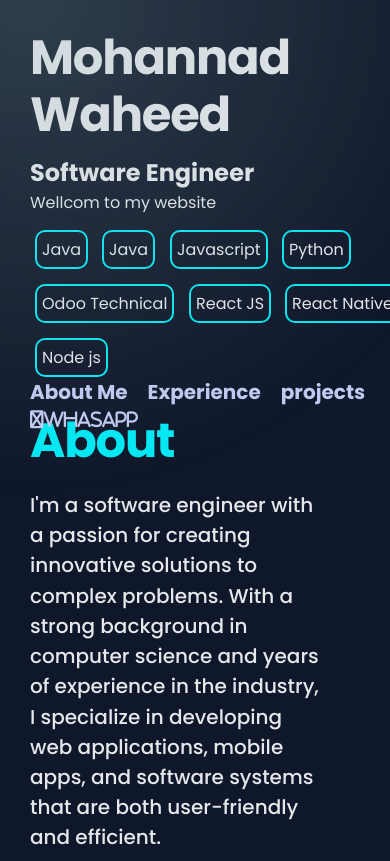
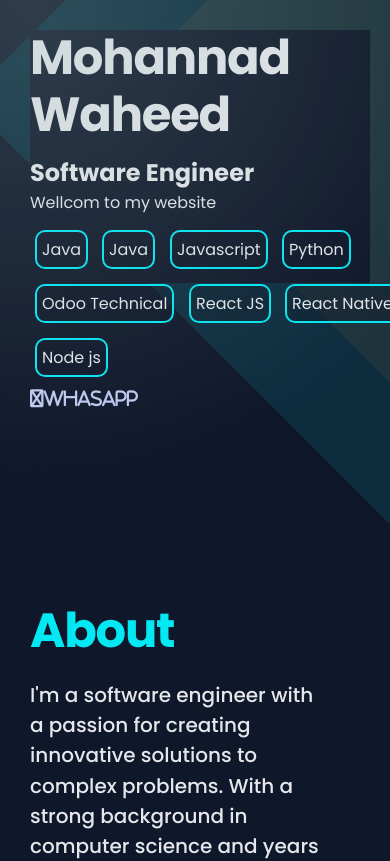
Before and after one commit to mohannadprogrammer/myWebsite, a plain HTML site: page index.html in a window 390 px wide. Shown: the top 861 px of the page. Drawn offline with Linux system fonts and the light colour scheme; a small style sheet from the web is missing.

Commit message:
add wonderfull staff

```diff
--- a/css/style.css
+++ b/css/style.css
@@ -26,6 +26,8 @@ h2{
 
 .me{
     position: sticky;
+    background-color: rgb(15, 23, 42);
+    padding:20px;
     top:100px;
     display: flex;
     min-width: 48%;
@@ -62,11 +64,53 @@ h2{
         transform: scale(1);
     }
     100% {
-        box-shadow: 0 0 30px 5px #03e9f4;
+        box-shadow: 0 0 10px 0px #03e9f4;
         transform: scale(1.05);
     }
 
 }
+/* breaker css */
+.breaker{
+    position: fixed;
+    top: -10px;
+    left: 10px;
+    width: 500px;
+    height: 500px;
+    opacity: 0.8;
+    border-radius: 100%;
+    background: radial-gradient(circle, rgb(190, 96, 18) 50%);
+    /* pointer-events: none; */
+    z-index:-1;
+}
+.blue{
+    top: -110px;
+    left: 180px;
+    z-index: -2;
+    background: radial-gradient(circle, rgb(3, 233, 244) 50%);
+}
+/* rectangle */
+.rect{
+    position: fixed;
+    top: -200px;
+    right: -300px;
+    width: 600px;
+    height: 600px;
+    background: rgba(3, 233, 244, 0.1);
+    transform: rotate(45deg);
+    z-index: -3;
+    /* pointer-events: none;/ */
+}
+.left{
+    top: -100px;
+    right: -200px;
+    width: 400px;
+    height: 400px;
+    background: rgba(190, 96, 18, 0.1);
+    z-index: -4;
+}
+
+
+/* spotlight for css  */
 .spotlight {
     pointer-events: none;
     position: fixed;
@@ -84,6 +128,8 @@ h2{
 
 .skills{
     width: 400px;
+    position: relative;
+    padding-bottom: 10px;
 }
 .nav, .social{
     list-style: none;
@@ -209,12 +255,14 @@ a:hover{
 
     }
     .container{
-        margin-top:10px;
+        margin-top:200px;
         padding: 30px 0 0 0 ;
         height: 80%;
         width: 100%;
     }
     .nav{
+        display: none;
         flex-direction: row;
     }
+
 }
--- a/index.html
+++ b/index.html
@@ -17,6 +17,10 @@
 </head>
 
 <body>
+    <div class="rect"></div>
+    <div class="rect left"></div>
+    <div class="breaker"></div>
+    <div class="breaker blue"></div>
     <div class="spotlight"></div>
     <div class="me">
         <div class="info">
```
